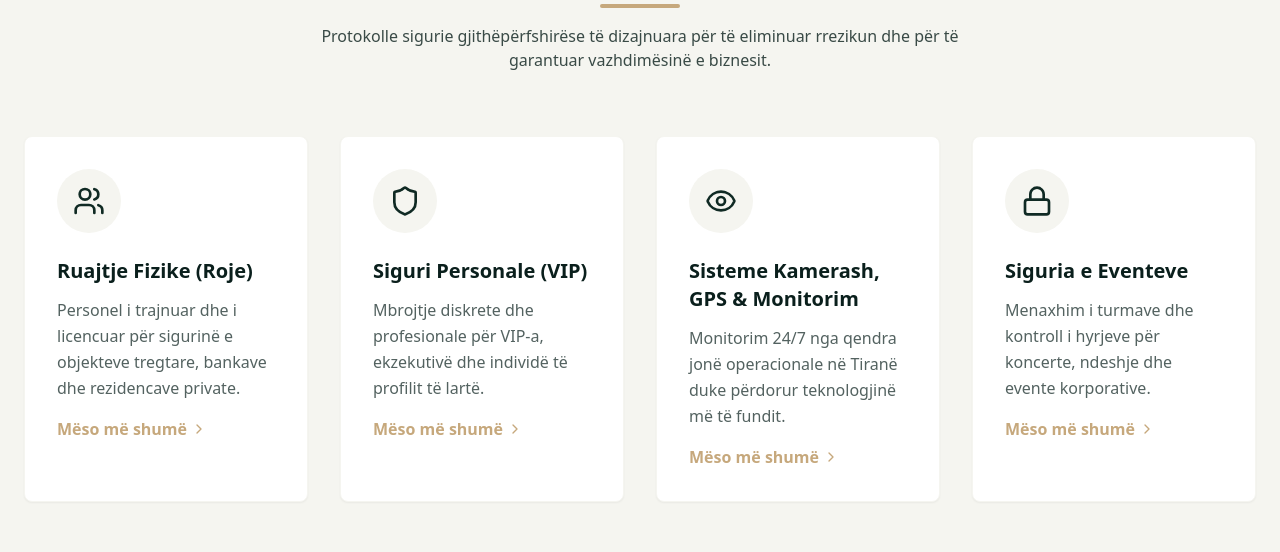
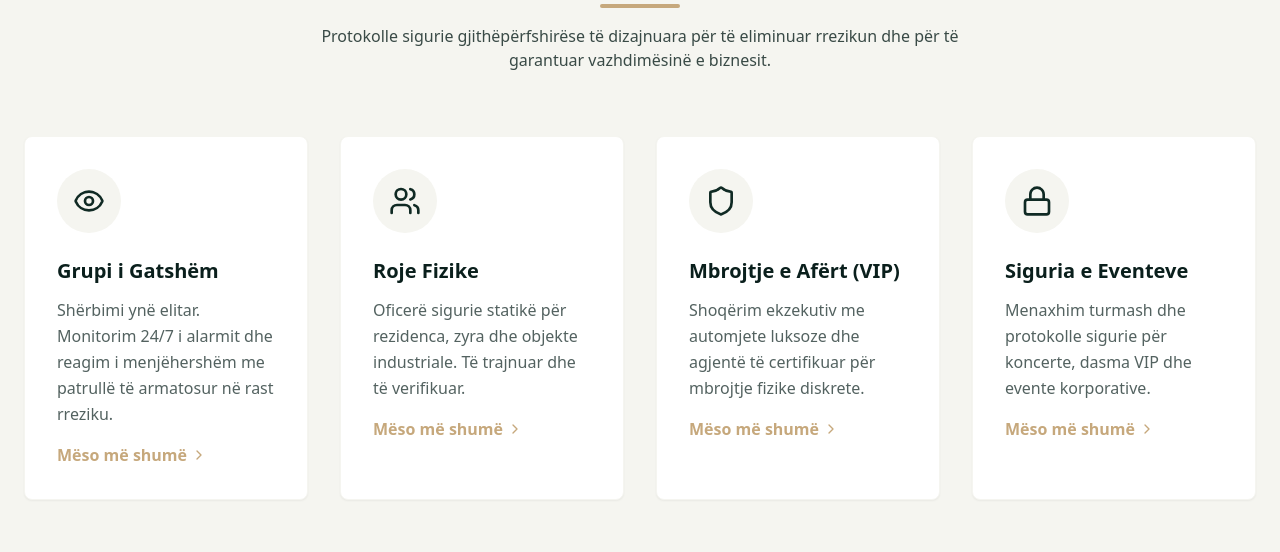
Before and after one commit to RaklinCode/Arbana, a React (Vite) app: page / in a window 1280 px wide. Shown: the part 1080-1632 px from the top of the page. Built offline with nearby package versions, Linux system fonts and the light colour scheme.

Commit message:
Update services: reorder and rename services list

```diff
--- a/src/App.jsx
+++ b/src/App.jsx
@@ -30,20 +30,20 @@ const translations = {
       desc: 'Protokolle sigurie gjithëpërfshirëse të dizajnuara për të eliminuar rrezikun dhe për të garantuar vazhdimësinë e biznesit.',
       items: [
         {
-          title: "Ruajtje Fizike (Roje)",
-          description: "Personel i trajnuar dhe i licencuar për sigurinë e objekteve tregtare, bankave dhe rezidencave private.",
+          title: "Grupi i Gatshëm",
+          description: "Shërbimi ynë elitar. Monitorim 24/7 i alarmit dhe reagim i menjëhershëm me patrullë të armatosur në rast rreziku.",
         },
         {
-          title: "Siguri Personale (VIP)",
-          description: "Mbrojtje diskrete dhe profesionale për VIP-a, ekzekutivë dhe individë të profilit të lartë.",
+          title: "Roje Fizike",
+          description: "Oficerë sigurie statikë për rezidenca, zyra dhe objekte industriale. Të trajnuar dhe të verifikuar.",
         },
         {
-          title: "Sisteme Kamerash, GPS & Monitorim",
-          description: "Monitorim 24/7 nga qendra jonë operacionale në Tiranë duke përdorur teknologjinë më të fundit.",
+          title: "Mbrojtje e Afërt (VIP)",
+          description: "Shoqërim ekzekutiv me automjete luksoze dhe agjentë të certifikuar për mbrojtje fizike diskrete.",
         },
         {
           title: "Siguria e Eventeve",
-          description: "Menaxhim i turmave dhe kontroll i hyrjeve për koncerte, ndeshje dhe evente korporative.",
+          description: "Menaxhim turmash dhe protokolle sigurie për koncerte, dasma VIP dhe evente korporative.",
         }
       ],
       learnMore: 'Mëso më shumë'
@@ -138,16 +138,16 @@ const translations = {
       desc: 'Comprehensive security protocols designed to mitigate risk and ensure business continuity.',
       items: [
         {
+          title: "CCTV Systems, GPS & Monitoring",
+          description: "24/7 monitoring from our operational center in Tirana using the latest technology.",
+        },
+        {
           title: "Manned Guarding",
           description: "Trained and licensed personnel for the security of commercial properties, banks, and private residences.",
         },
         {
           title: "Close Protection (VIP)",
           description: "Discreet and professional protection for VIPs, executives, and high-profile individuals.",
-        },
-        {
-          title: "CCTV Systems, GPS & Monitoring",
-          description: "24/7 monitoring from our operational center in Tirana using the latest technology.",
         },
         {
           title: "Event Security",
@@ -239,9 +239,9 @@ export default function App() {
   const toggleMenu = () => setIsMenuOpen(!isMenuOpen);
 
   const servicesIcons = [
+    <Eye className="w-8 h-8 text-gold" />,
     <Users className="w-8 h-8 text-gold" />,
     <Shield className="w-8 h-8 text-gold" />,
-    <Eye className="w-8 h-8 text-gold" />,
     <Lock className="w-8 h-8 text-gold" />
   ];
 
```
